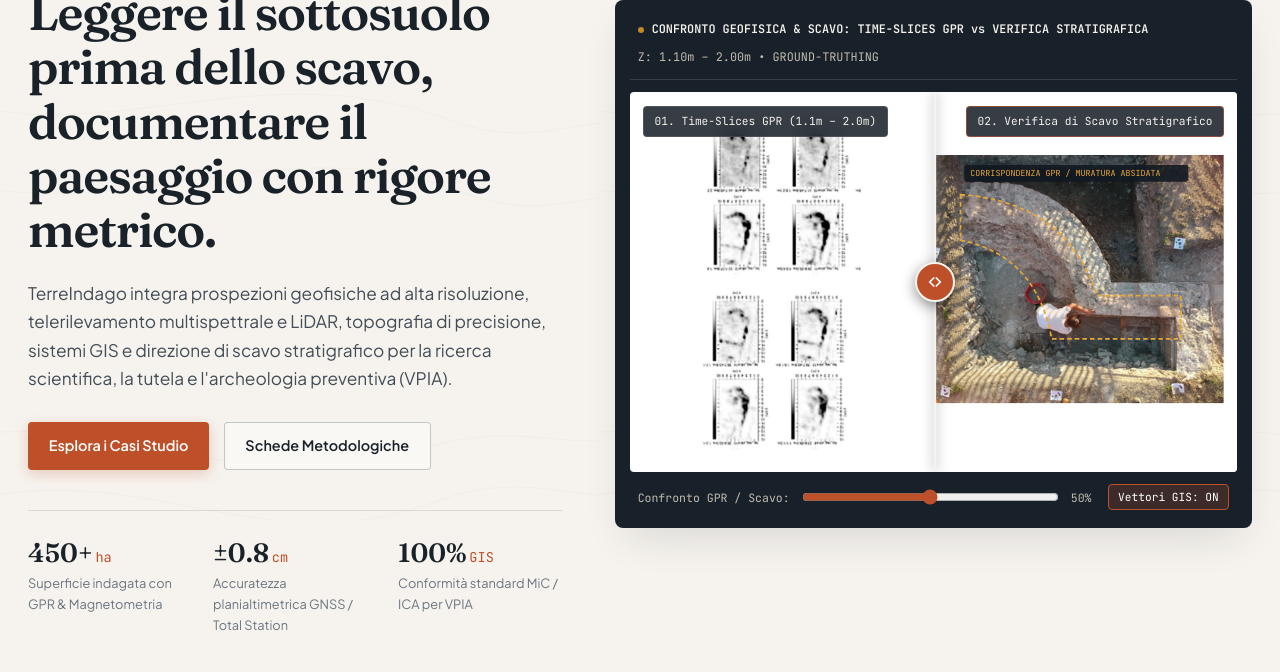
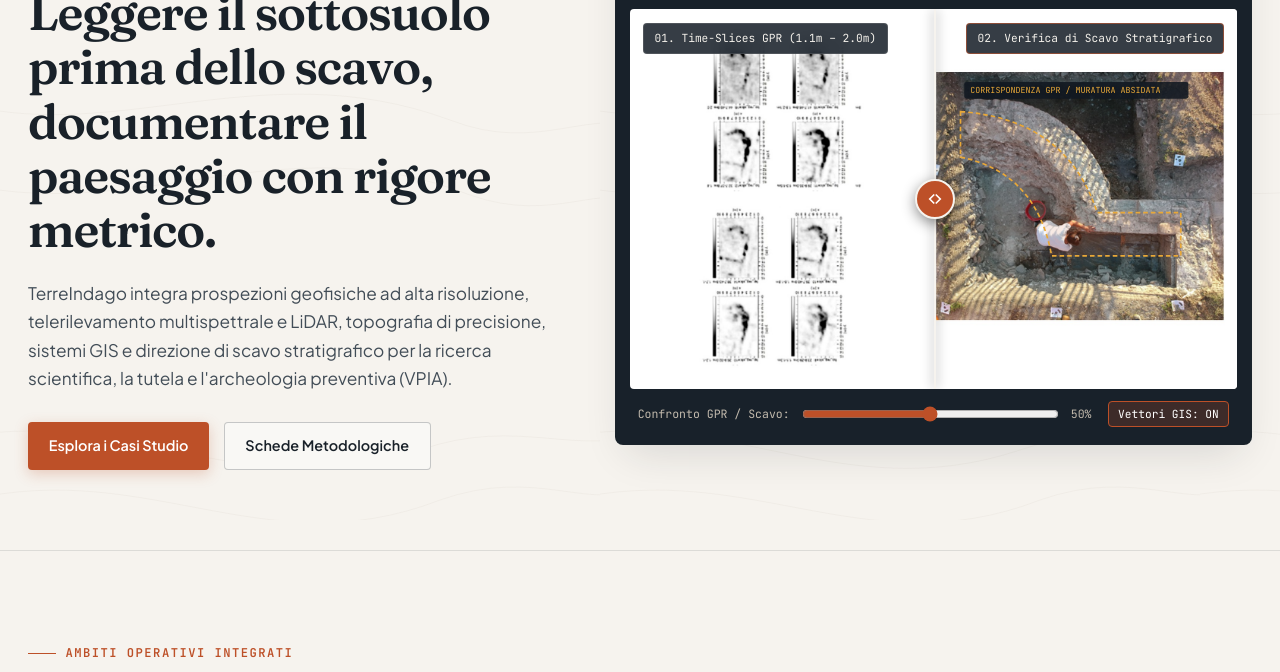
Before and after one commit to Heryx/terreindago, a plain HTML site: page index.html in a window 1280 px wide. Shown: the part 280-952 px from the top of the page. Drawn offline with Linux system fonts and the light colour scheme.

Commit message:
chore: remove hero-metrics block from hero section

```diff
--- a/index.html
+++ b/index.html
@@ -87,37 +87,13 @@
             TerreIndago integra prospezioni geofisiche ad alta risoluzione, telerilevamento multispettrale e LiDAR, topografia di precisione, sistemi GIS e direzione di scavo stratigrafico per la ricerca scientifica, la tutela e l'archeologia preventiva (VPIA).
           </p>
 
-          <div class="hero-cta-row">
+          <div class="hero-cta-row" style="margin-bottom: 0;">
             <a href="#portfolio" class="btn btn-primary" id="heroExploreBtn" data-i18n="hero_btn_primary">
               Esplora i Casi Studio
             </a>
             <a href="#services" class="btn btn-outline" id="heroServicesBtn" data-i18n="hero_btn_secondary">
               Schede Metodologiche
             </a>
-          </div>
-
-          <div class="hero-metrics">
-            <div class="metric-card">
-              <div>
-                <span class="metric-value">450+</span>
-                <span class="metric-unit">ha</span>
-              </div>
-              <span class="metric-label" data-i18n="metric_1_label">Superficie indagata con GPR &amp; Magnetometria</span>
-            </div>
-            <div class="metric-card">
-              <div>
-                <span class="metric-value">&plusmn;0.8</span>
-                <span class="metric-unit">cm</span>
-              </div>
-              <span class="metric-label" data-i18n="metric_2_label">Accuratezza planialtimetrica GNSS / Total Station</span>
-            </div>
-            <div class="metric-card">
-              <div>
-                <span class="metric-value">100%</span>
-                <span class="metric-unit">GIS</span>
-              </div>
-              <span class="metric-label" data-i18n="metric_3_label">Conformità standard MiC / ICA per VPIA</span>
-            </div>
           </div>
         </div>
 
```
